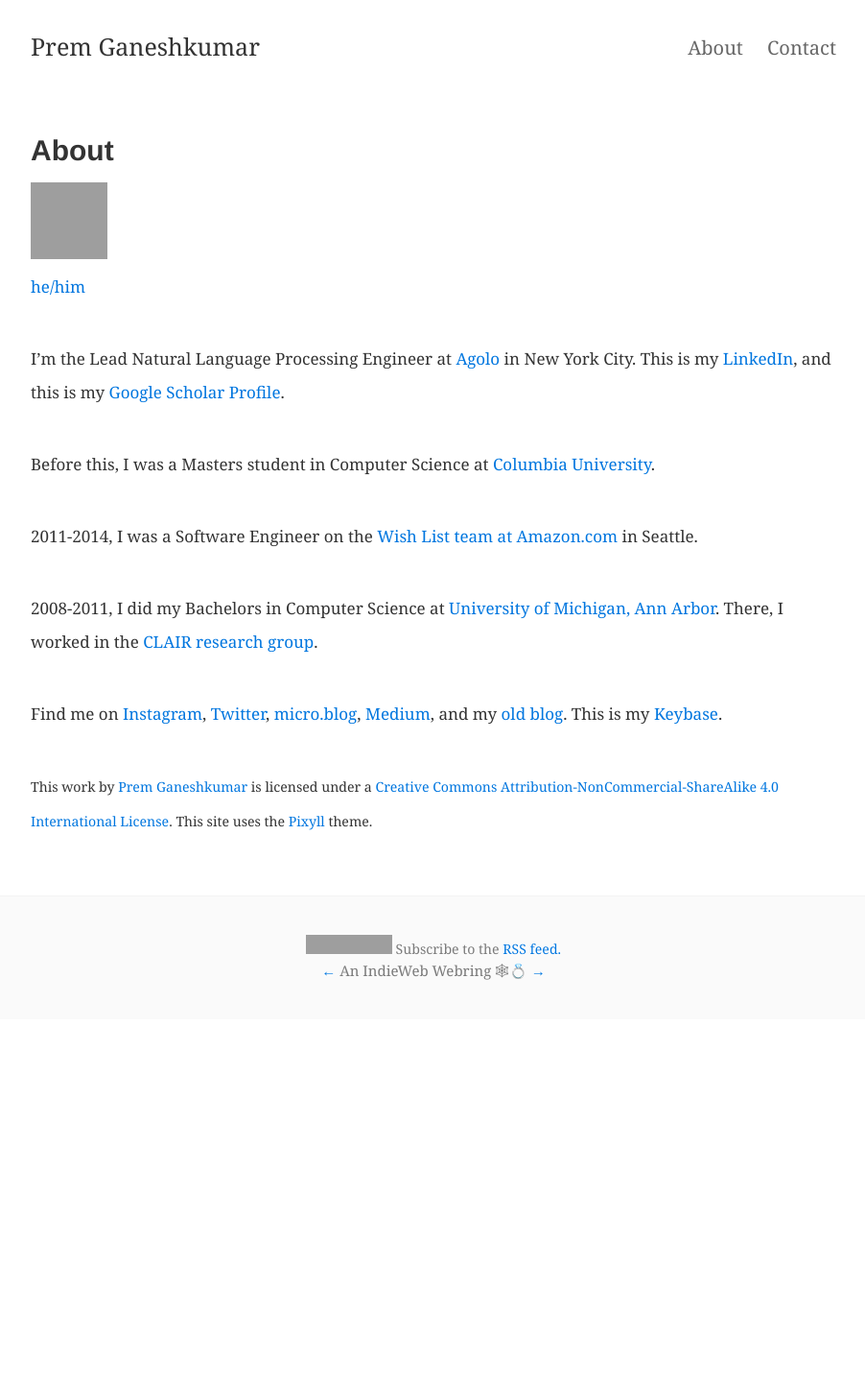
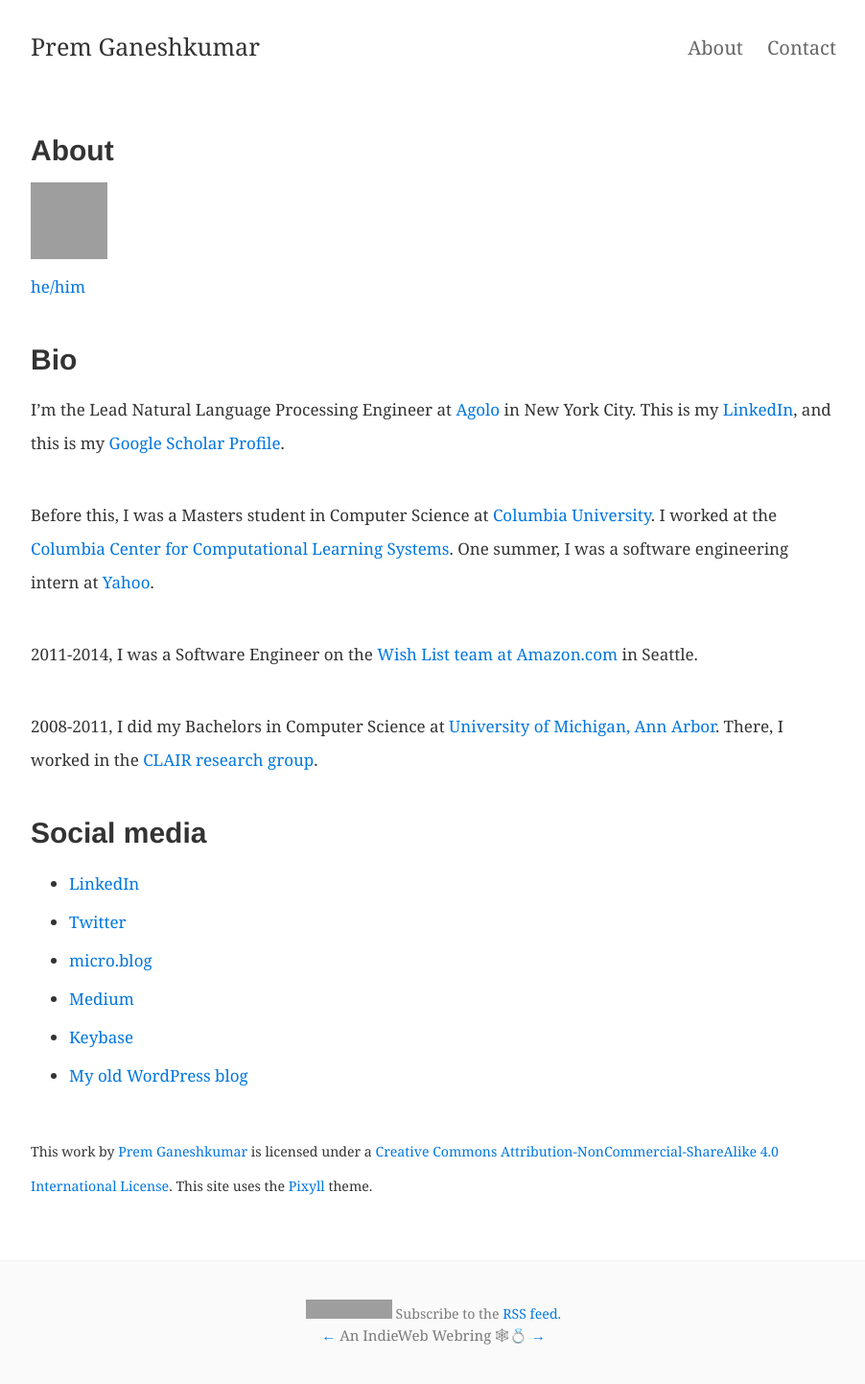
Before and after one commit to premgane/premgane.github.io, a Jekyll site: the page built from about.md, in a window 1280 px wide. Shown: the whole page at 96% size, without its empty margins (188-1090 px from the left). Built offline with Jekyll 4.4.1, drawn with Linux system fonts in a browser that asks for light colours; before the commit the page ends 1062 px from its top, so only the background shows below that; grey boxes are pictures that could not be loaded.

Commit message:
Clean up about page. Add m.b link

```diff
--- a/about.md
+++ b/about.md
@@ -9,17 +9,25 @@ tags: about
 <br />
 <a href="https://pronouns.me/he">he/him</a>
 
+## Bio
 
 I'm the Lead Natural Language Processing Engineer at [Agolo](http://agolo.com/) in New York City. This is my <a href="http://www.linkedin.com/in/pgkmr" rel="me">LinkedIn</a>, and this is my <a href="https://scholar.google.com/citations?hl=en&view_op=list_works&gmla=AJsN-F41alnNFrAO2zZnC_j5WPd8xSWpQaKHGifWWgg6Z2WYJjM_OXHErXWEY-eFY-84Wv8XYKEJRjSnUSvBviRaDAfpPr5ESQ&user=ewXjGD4AAAAJ" rel="me">Google Scholar Profile</a>.
 
-Before this, I was a Masters student in Computer Science at [Columbia University](http://columbia.edu/).
+Before this, I was a Masters student in Computer Science at [Columbia University](http://columbia.edu/). I worked at the [Columbia Center for Computational Learning Systems](https://www.cs.columbia.edu/areas/speech/). One summer, I was a software engineering intern at [Yahoo](https://www.yahoo.com/).
 
 2011-2014, I was a Software Engineer on the [Wish List team at Amazon.com](http://amazon.com/wishlist) in Seattle.
 
 2008-2011, I did my Bachelors in Computer Science at [University of Michigan, Ann Arbor](http://umich.edu/). There, I worked in the [CLAIR research group](http://clairlib.org/).
 
-Find me on <a href="http://instagram.com/premtagram" rel="me">Instagram</a>, <a href="http://twitter.com/premgane" rel="me">Twitter</a>, <a href="https://micro.blog/pgkr" rel="me">micro.blog</a>, <a href="https://medium.com/@pgkr" rel=
-"me">Medium</a>, and my [old blog](http://premgane.wordpress.com). This is my <a href="https://keybase.io/pgkr" rel="me">Keybase</a>.
+## Social media
+
+* <a href="https://www.linkedin.com/in/prem-ganeshkumar-6a3a2318" rel="me">LinkedIn</a>
+* <a href="http://twitter.com/premgane" rel="me">Twitter</a>
+* <a href="http://pgkr.micro.blog" rel="me">micro.blog</a>
+* <a href="https://medium.com/@pgkr" rel=
+"me">Medium</a>
+* <a href="https://keybase.io/pgkr" rel="me">Keybase</a>
+* [My old WordPress blog](http://premgane.wordpress.com)
 
 <small>
 This work by <a xmlns:cc="http://creativecommons.org/ns#" href="http://premgkumar.com" property="cc:attributionName" rel="cc:attributionURL">Prem Ganeshkumar</a> is licensed under a <a rel="license" href="http://creativecommons.org/licenses/by-nc-sa/4.0/">Creative Commons Attribution-NonCommercial-ShareAlike 4.0 International License</a>. This site uses the [Pixyll](https://github.com/johnotander/pixyll) theme.
```
Also changed, not shown: 1 other file.
